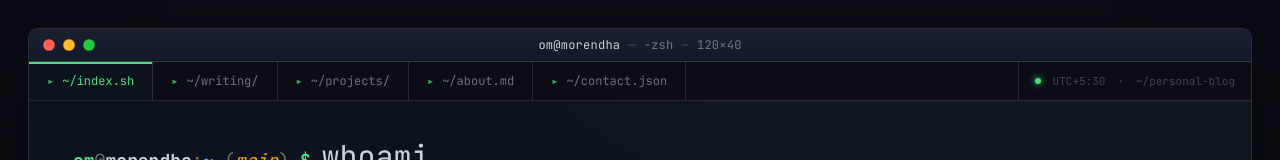
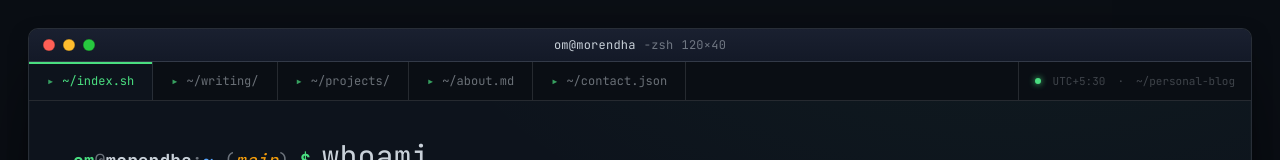
Before and after one commit to omkmorendha/personal-blog, a Next.js app: page / in a window 1280 px wide. Shown: the top 160 px of the page. Built offline with nearby package versions, Linux system fonts and the light colour scheme.

Commit message:
Remove em dashes from page title and window chrome
Co-Authored-By: Claude Opus 4.7 <noreply@anthropic.com>

```diff
--- a/app/layout.tsx
+++ b/app/layout.tsx
@@ -6,8 +6,8 @@ import StatusLine from '@/components/StatusLine';
 
 export const metadata: Metadata = {
   title: {
-    default: 'om@morendha — zsh',
-    template: '%s — om@morendha',
+    default: 'om@morendha',
+    template: '%s om@morendha',
   },
   description:
     'Om Morendha — AI engineer building agent infrastructure, MCP servers, and the data layer underneath.',
--- a/components/WindowChrome.tsx
+++ b/components/WindowChrome.tsx
@@ -21,9 +21,7 @@ export default function WindowChrome({
           ) : (
             <>
               <span className="title-host">om@morendha</span>
-              <span className="title-sep">—</span>
               <span>-zsh</span>
-              <span className="title-sep">—</span>
               <span>120×40</span>
             </>
           )}
```
